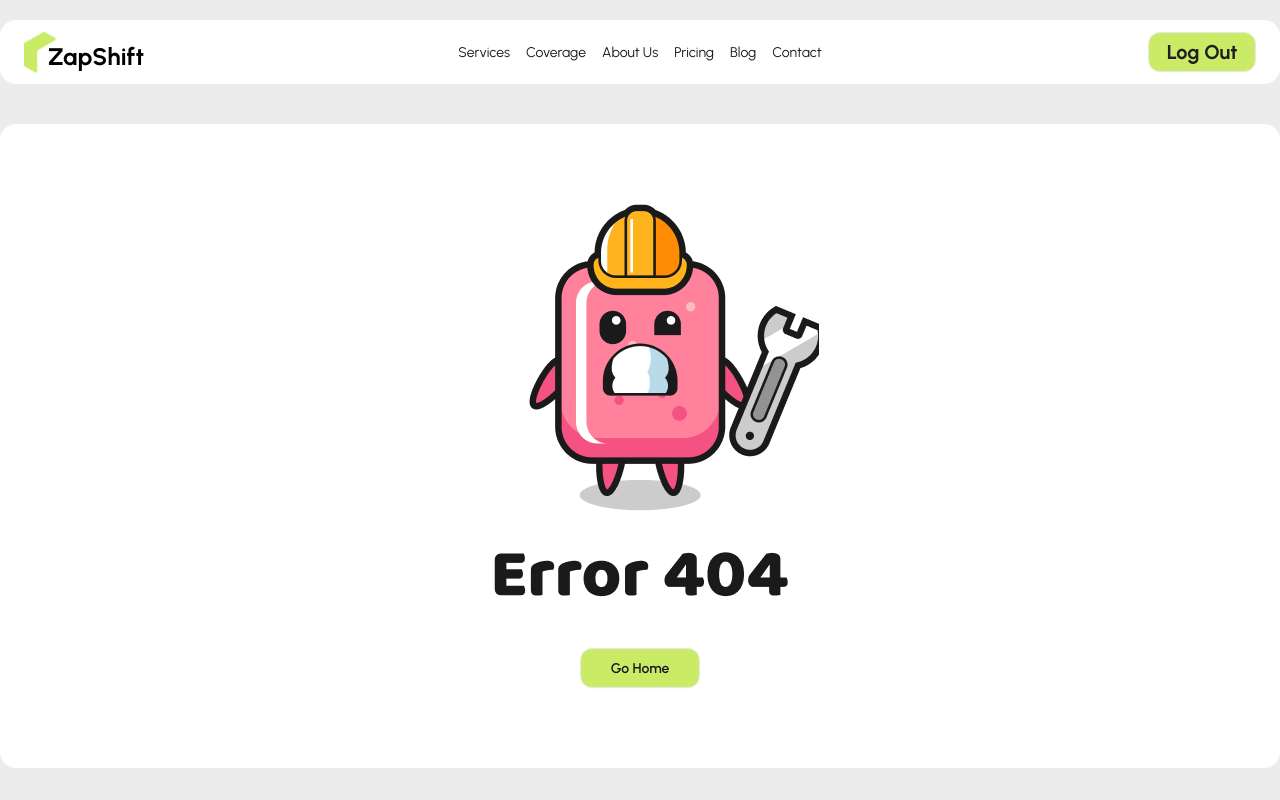
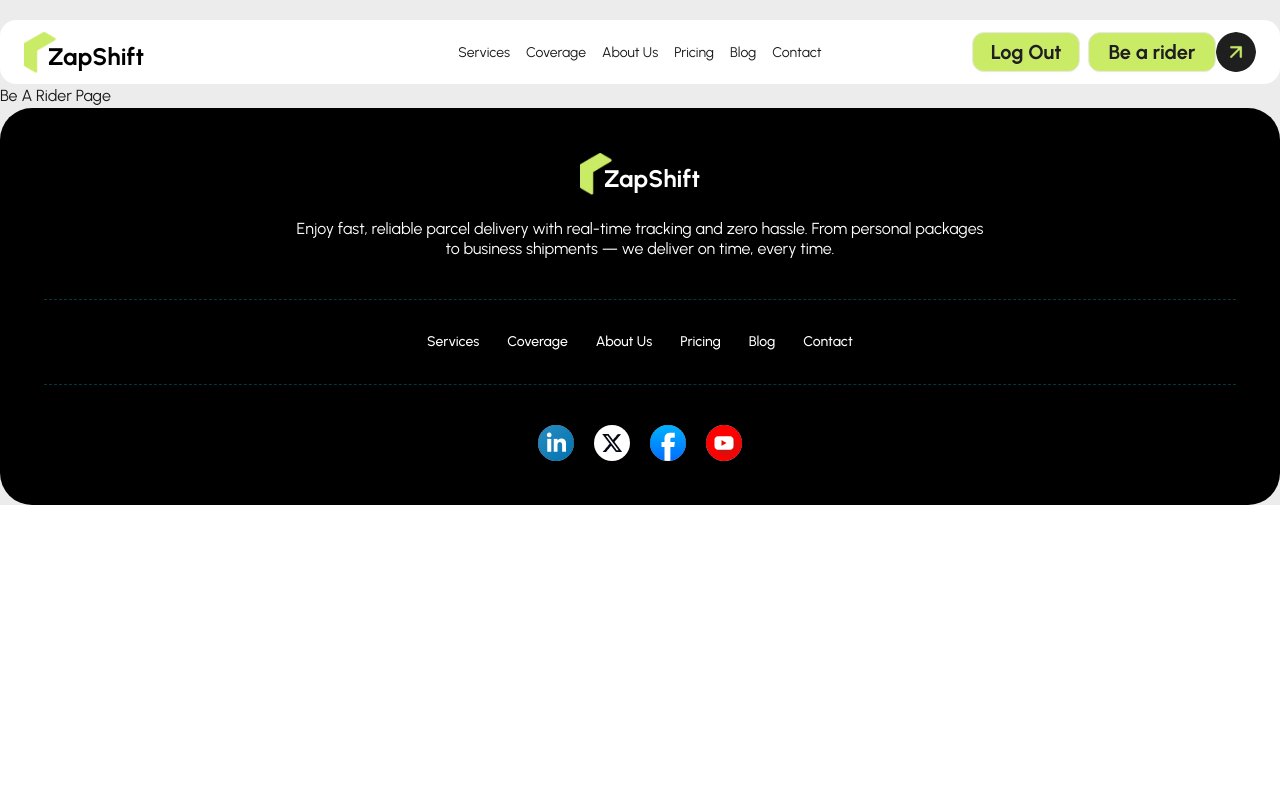
Before and after one commit to ashiqur0/zap-shift-client, a React (Vite) app: page /be_a_rider in a window 1280 px wide. Shown: the top 800 px of the page. Built offline with nearby package versions, Linux system fonts and the light colour scheme; no server answers; sample sign-in values are in the browser's storage.

Commit message:
Added Be A Rider Page with Private Route

```diff
--- a/src/UI/Navbar.jsx
+++ b/src/UI/Navbar.jsx
@@ -48,10 +48,13 @@ const Navbar = () => {
                     {
                         user ? <Link onClick={handleLogOut} className='w-27 btn bg-primary text-xl text-[#1F1F1F] font-bold rounded-xl'>Log Out</Link> : <>
                             <Link to={'/login'} className='w-27 btn border border-gray-200 text-xl font-bold rounded-xl'>Sign In</Link>
-                            <Link to={'/register'} className='w-27 btn bg-primary text-xl text-[#1F1F1F] font-bold rounded-xl'>Sign Up</Link>
-                            <img src={arrowIcon} className={`rounded-full w-10 -ml-1.5`} alt="" />
+
                         </>
                     }
+                    <Link to={'/be_a_rider'} className='flex items-center'>
+                        <p className='w-32 btn bg-primary text-xl text-[#1F1F1F] font-bold rounded-xl'>Be a rider</p>
+                        <img src={arrowIcon} className={`rounded-full w-10`} alt="" />
+                    </Link>
                 </div>
             </div>
         </div>
--- a/src/pages/Auth/Login/Login.jsx
+++ b/src/pages/Auth/Login/Login.jsx
@@ -56,7 +56,7 @@ const Login = () => {
                         Login with Google
                     </button>
 
-                    <p>Don't have an account? <Link>register</Link> </p>
+                    <p>Don't have an account? <Link to='/register' className='text-blue-700'>register</Link> </p>
                 </fieldset>
             </form>
         </div>
--- a/src/pages/Auth/Register/Register.jsx
+++ b/src/pages/Auth/Register/Register.jsx
@@ -61,7 +61,7 @@ const Register = () => {
                         Login with Google
                     </button>
 
-                    <p>Already have an account? <Link to='/login' className='text-blue-700'>Login</Link> </p>
+                    <p>Already have an account? <Link to='/login' className='text-blue-700'>login</Link> </p>
                 </fieldset>
             </form>
         </div>
--- /dev/null
+++ b/src/pages/Private/BeARider.jsx
@@ -0,0 +1,11 @@
+import React from 'react';
+
+const BeARider = () => {
+    return (
+        <div>
+            <h1>Be A Rider Page</h1>
+        </div>
+    );
+};
+
+export default BeARider;
--- /dev/null
+++ b/src/routes/PrivateRoute.jsx
@@ -0,0 +1,16 @@
+import React from 'react';
+import AuthContext from '../context/AuthContext';
+import useAuth from '../hooks/useAuth';
+import { Navigate } from 'react-router';
+
+const PrivateRoute = ({children}) => {
+    const {user, loading} = useAuth();
+
+    if (loading) return <span className="loading loading-spinner text-accent"></span>
+
+    if (!user) return <Navigate to={'/login'}></Navigate>
+
+    return children;
+};
+
+export default PrivateRoute;
--- a/src/routes/router.jsx
+++ b/src/routes/router.jsx
@@ -11,6 +11,8 @@ import PageNotFound from "../pages/Error/PageNotFound";
 import AuthLayout from "../layout/AuthLayout";
 import Login from "../pages/Auth/Login/Login";
 import Register from "../pages/Auth/Register/Register";
+import PrivateRoute from "./PrivateRoute";
+import BeARider from "../pages/Private/BeARider";
 
 const router = createBrowserRouter([
     {
@@ -48,6 +50,12 @@ const router = createBrowserRouter([
                 Component: Contact
             },
             {
+                path: '/be_a_rider',
+                element: <PrivateRoute>
+                    <BeARider />
+                </PrivateRoute>
+            },
+            {
                 path: '/*',
                 Component: PageNotFound
             }
```
